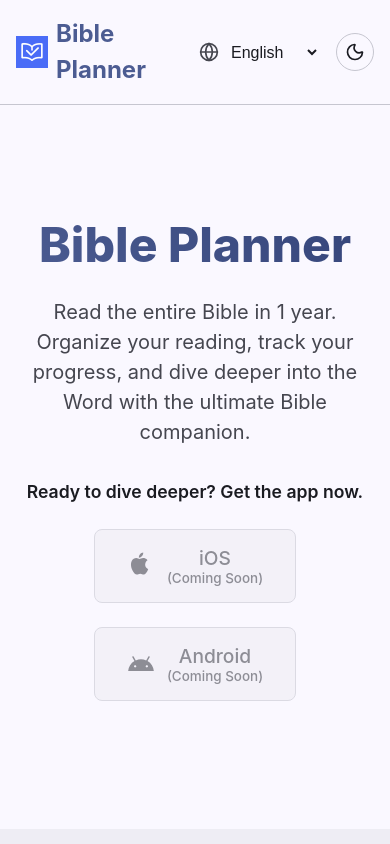
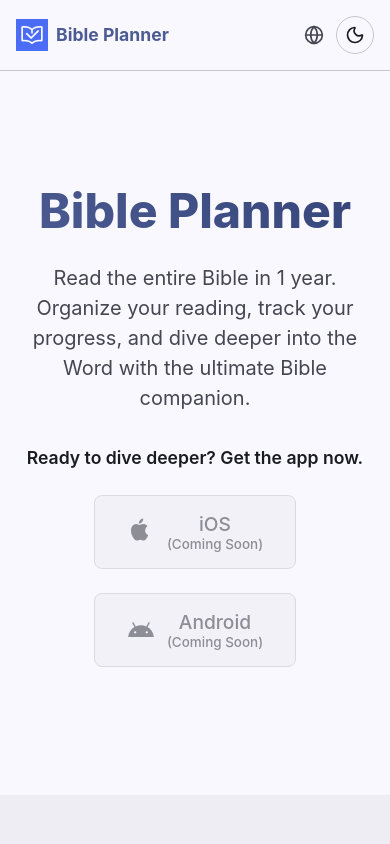
Before and after one commit to Quartel-Enterprise/bible-planner-web-client, a React (Vite) app: page / in a window 390 px wide. Shown: the top 844 px of the page. Built offline with nearby package versions, Linux system fonts and the light colour scheme.

Commit message:
add language cycling feature in header; update styles for title and language select

```diff
--- a/src/components/Header.tsx
+++ b/src/components/Header.tsx
@@ -12,6 +12,13 @@
 
     const changeLanguage = (lng: string) => {
         i18n.changeLanguage(lng);
+    };
+
+    const cycleLanguage = () => {
+        const languages = ['en', 'pt', 'es'];
+        const currentIndex = languages.indexOf(currentLang);
+        const nextIndex = (currentIndex + 1) % languages.length;
+        changeLanguage(languages[nextIndex]);
     };
 
     // Get the base language (e.g., 'pt-BR' -> 'pt') to match our resources keys
@@ -32,22 +39,28 @@
                     onClick={() => onNavigate('home')}
                 >
                     <img src="/logo.png" alt="Bible Planner Logo" style={{ width: '32px', height: '32px' }} />
-                    <h1 style={{ margin: 0, fontSize: '1.5rem', color: 'var(--color-primary)', fontWeight: 700 }}>{t('app_title')}</h1>
+                    <h1 className="header-title" style={{ margin: 0, fontSize: '1.5rem', color: 'var(--color-primary)', fontWeight: 700 }}>{t('app_title')}</h1>
                 </div>
 
-                <div style={{ display: 'flex', gap: '1rem', alignItems: 'center' }}>
+                <div style={{ display: 'flex', gap: '0.75rem', alignItems: 'center' }}>
                     <div style={{ position: 'relative', display: 'flex', alignItems: 'center' }}>
-                        <Globe size={20} style={{ marginRight: '0.5rem', color: 'var(--color-text-secondary)' }} />
+                        <Globe
+                            size={20}
+                            style={{ color: 'var(--color-text-secondary)', cursor: 'pointer' }}
+                            onClick={cycleLanguage}
+                        />
                         <select
                             onChange={(e) => changeLanguage(e.target.value)}
                             value={currentLang}
+                            className="language-select"
                             style={{
                                 background: 'transparent',
                                 color: 'var(--color-text)',
                                 border: 'none',
                                 fontSize: '1rem',
                                 cursor: 'pointer',
-                                outline: 'none'
+                                outline: 'none',
+                                marginLeft: '0.5rem'
                             }}
                         >
                             <option value="en">English</option>
--- a/src/index.css
+++ b/src/index.css
@@ -120,6 +120,18 @@
   .container {
     padding: 0 1rem;
   }
+
+  .header-title {
+    font-size: 1.1rem !important;
+  }
+
+  .language-select {
+    width: 0;
+    padding: 0;
+    margin: 0 !important;
+    opacity: 0;
+    pointer-events: none;
+  }
 }
 
 /* Animations */
```
Also changed, not shown: 1 other file (tests, documents, lock files or other folders).
